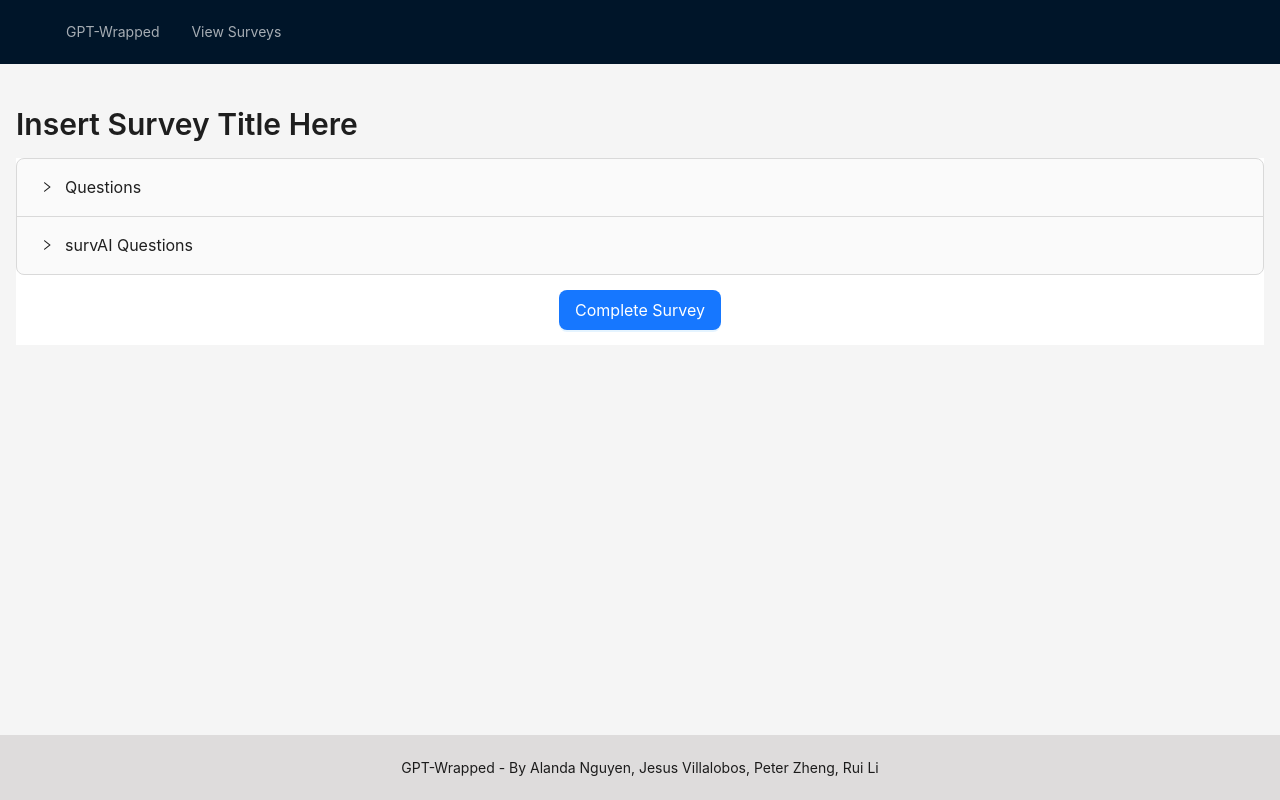
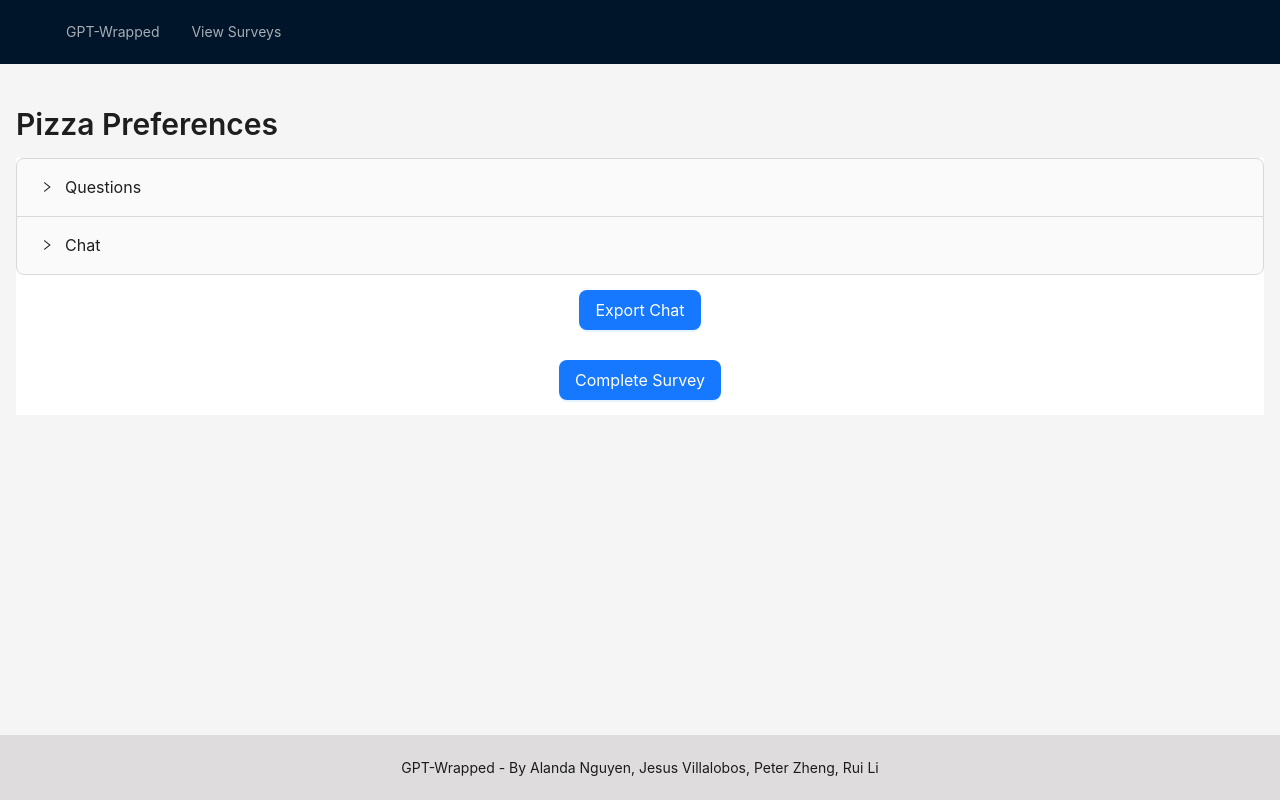
Before and after one commit to jesus-villalobos/cs160-final-project, a React (Create React App) app: page /chat-taker in a window 1280 px wide. Built offline with nearby package versions, Linux system fonts and the light colour scheme.

Commit message:
add export
- adds export button
- downloads formatted responses

```diff
--- a/src/pages/ChatPageT.tsx
+++ b/src/pages/ChatPageT.tsx
@@ -6,15 +6,7 @@ import TakerFormat from "../components/Taker";
 
 const { Panel } = Collapse;
 
-const surveyTitle = "Insert Survey Title Here";
-
-const currentConvo = [
-    {
-        messageContents:
-            "Do you like pineapple on pizza?",
-        sender: "SYSTEM",
-    },
-];
+const surveyTitle = "Pizza Preferences";
 
 // Typical survey questions in the form of array of JS objects for sake of EXAMPLE
 // Actcual configs of multiple choice questions should be in JSON format
@@ -24,53 +16,48 @@ type Question = {
     choices: string[];
 };
 
-const multiChoiceQs: Question[] = [
+const question_metadata: Question[] = [
     // Question 1
-    {
-        question: "What is your main method of ordering pizza?",
-        type: "multi-choice",
-        choices: ["I order delivery", "I order pickup", "I cook pizza at home", "I order dine-in"
-        ]
-    },
-    // Question 2
     {
         question: "Where do you buy your pizza?",
         type: "multi-choice",
         choices: ["Dominoes", "Pizza Hut", "Little Caesars", "Papa John's"
         ]
     },
+    // Question 2
+    {
+        question: "How do you think their pizza tastes?",
+        type: "multi-choice",
+        choices: ["Delicious", "Good", "Okay", "Bad", "Disgusting"]
+    },
     // Question 3
     {
-        question: "Where do you buy your pizza?",
-        type: "multi-choice",
-        choices: ["Dominoes", "Pizza Hut", "Little Caesars", "Papa John's"
-        ]
+        question: "What toppings do you usually get on your pizza?",
+        type: "multi-select",
+        choices: ["Pepperoni", "Sausage", "Mushrooms", "Green Peppers", "Onions", "Olives", "Pineapple", "Anchovies", "Extra Cheese"]
     },
+    // Question 4
     {
-        question: "Where do you buy your pizza?",
-        type: "multi-choice",
-        choices: ["Dominoes", "Pizza Hut", "Little Caesars", "Papa John's"
-        ]
-    }
-    ,
-    {
-        question: "This is a multi-select question",
-        type: "multi-select",
-        choices: ["You can choose this one", "And/or this one!", "And/or me!!!", "And/or me me me!"
-        ]
-    }
-    ,
-    {
-        question: "This is another multi-select question",
-        type: "multi-select",
-        choices: ["You can choose this one", "And/or this one!", "And/or me!!!", "And/or me me me!"
-        ]
+        question: "How could that pizza be improved?",
+        type: "open-ended",
+        choices: []
     }
 ]
 
+const currentConvo = [
+    {
+        messageContents: // ask the first quesiton
+            "Hello! I am survAI. I will be asking you a few questions to gather information for the survey. Let's get started!",
+        sender: "SYSTEM",
+    }
+];
 
 // ------------------  Reagent Setup  ------------------------
-const questions = "Do you like pineapple on pizza? Why do you dislike or like it? What toppings do you prefer on your pizza?";
+// question is a string concatenation of all questions so far
+const questions = question_metadata.map((question, index) => {
+    return `${index + 1}. ${question.question}`;
+}
+).join("\n");
 const convo = currentConvo;
 
 // Converts array of messages
@@ -84,6 +71,46 @@ function convoToText(conversation: any[]) {
     return convo_str;
 }
 
+async function exportConversation() {
+    const transcript = convoToText(convo);  // Assuming form holds conversation data
+    const surveyMetadata = JSON.stringify(question_metadata) // Process metadata differently
+
+    try {
+// import fetch from 'node-fetch'; // for node.js
+
+        const response = await fetch(
+            'https://noggin.rea.gent/wet-orca-2216',
+            {
+            method: 'POST',
+            headers: {
+                'Content-Type': 'application/json',
+                Authorization: 'Bearer rg_v1_9tesyjpo79j625yruzbfuccls84mq408u3p5_ngk',
+            },
+            body: JSON.stringify({
+                // fill variables here.
+                "survey": surveyMetadata,
+                "convo": transcript,
+            }),
+            }
+        ).then(response => response.text());
+        console.log('Received data:', response); // You can handle this data however you need to
+
+        // parse response as json
+        const data = JSON.parse(response);
+
+        // download the data to a file titled "response.json"
+        const element = document.createElement("a");
+        const file = new Blob([JSON.stringify(data)], {type: 'application/json'});
+        element.href = URL.createObjectURL(file);
+        element.download = "response.json";
+        document.body.appendChild(element); // Required for this to work in FireFox
+        element.click();
+
+
+    } catch (error) {
+        console.error('Failed to export conversation:', error);
+    }
+}
 
 const ChatPageT: React.FC = () => {
     const [input, setInput] = useState("");
@@ -133,10 +160,9 @@ const ChatPageT: React.FC = () => {
         }
     }
 
-    const updateSurveyAnswerChange = (qID: string, values: any[]) => {
-        const updatedAnswers = Array.isArray(values) ? values.join(", ") : String(values);
-        setSurveyAnswers({ ...surveyAnswers, [qID]: values});
-    };
+    const updateSurveyAnswerChange = (question: string, answer: any) => {
+        setSurveyAnswers({ ...surveyAnswers, [question]: answer });
+    }
 
     // Func handling user's submitted chat response
     async function handleSubmit() {
@@ -207,7 +233,7 @@ const ChatPageT: React.FC = () => {
                         layout="vertical"
                         form={form}
                     >
-                        {multiChoiceQs.map((question, index) => (
+                        {question_metadata.map((question, index) => (
                             <Form.Item
                                 name = {`q-${index + 1}`}
                                 label={<span style={{ fontWeight: 'bold', fontSize: '20px' }}>
@@ -252,8 +278,13 @@ const ChatPageT: React.FC = () => {
                                         ))}
                                     </Checkbox.Group>
                                 )}
+                                {/* Create open-ended questions */}
+                                {question.type === "open-ended" && (
+                                    <Input
+                                        onChange={(e) => updateSurveyAnswerChange(`QUESTION ${index + 1}`, e.target.value)}
+                                    />
+                                )}
                             </Form.Item>
-
                         ))}
                     </Form>
                     </div>
@@ -261,7 +292,7 @@ const ChatPageT: React.FC = () => {
 
 
                 {/* ------------------  survAI Section  ------------------------ */}
-                <Panel header="survAI Questions" key="chatbot">
+                <Panel header="Chat" key="chatbot">
                     <div className="ChatPageBody">
                         <div className="ChatPageMessagesSection">
                             {chatMessages.map((message, index) => (
@@ -306,6 +337,17 @@ const ChatPageT: React.FC = () => {
                     <Button
                     size="large"
                     type="primary"
+                    onClick={exportConversation}
+                    >
+                        Export Chat
+                    </Button>
+                </div>
+                )}
+                {!surveyCompleted && (
+                <div style={{ textAlign: 'center', padding: "15px"}}>
+                    <Button
+                    size="large"
+                    type="primary"
                     onClick={handleCompleteSurvey}
                     >
                         Complete Survey
```
